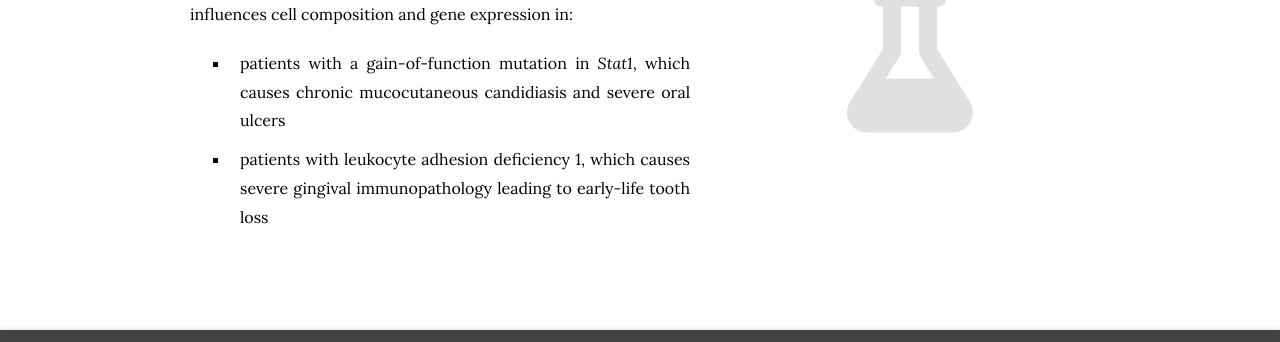
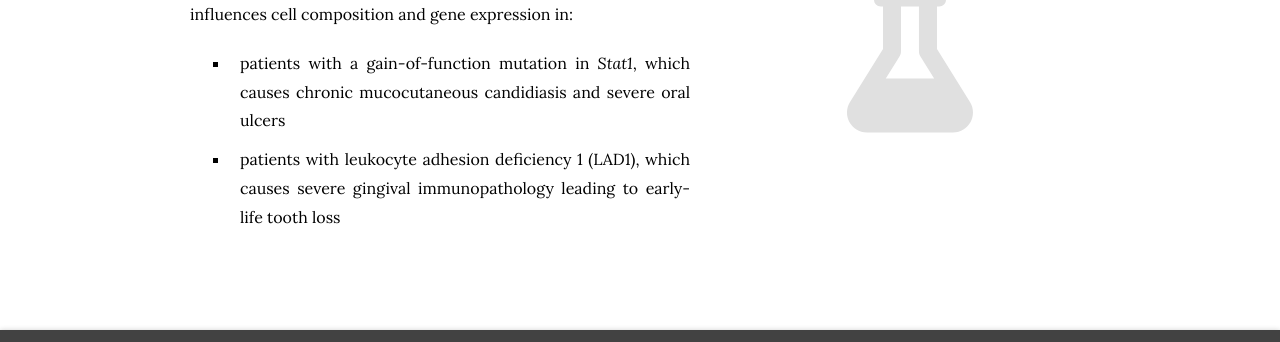
Before and after one commit to williamsdrake/williamsdrake.github.io, a Jekyll site: the page built from research/index.md, in a window 1280 px wide and 900 px high, scrolled down 1929 px. Shown: the part 454-796 px from the top of the window. Built offline with Jekyll 4.4.1, drawn with Linux system fonts in a browser that asks for light colours; nearby versions of some CDN libraries.

Commit message:
Update index.md

```diff
--- a/research/index.md
+++ b/research/index.md
@@ -61,7 +61,7 @@ To determine how the innate and adaptive immune system responds to bacterial and
 {% capture text %}
 The Moutsopoulos Lab sees several cohorts of patients that have single gene mutations which lead to severe oral disease. Using single cell sequencing, I am assessing how experimental treatment influences cell composition and gene expression in:
 - patients with a gain-of-function mutation in *Stat1*, which causes chronic mucocutaneous candidiasis and severe oral ulcers
-- patients with leukocyte adhesion deficiency 1, which causes severe gingival immunopathology leading to early-life tooth loss
+- patients with leukocyte adhesion deficiency 1 (LAD1), which causes severe gingival immunopathology leading to early-life tooth loss
 {% endcapture %}
 
 {%
```
